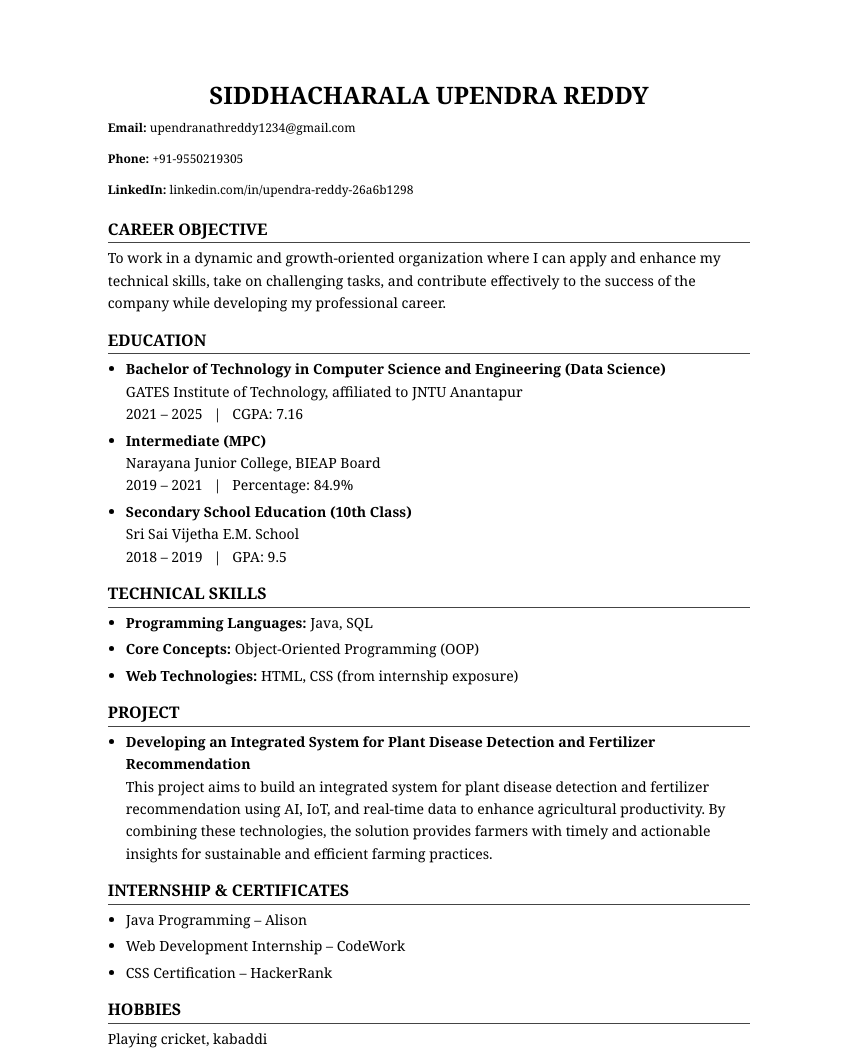
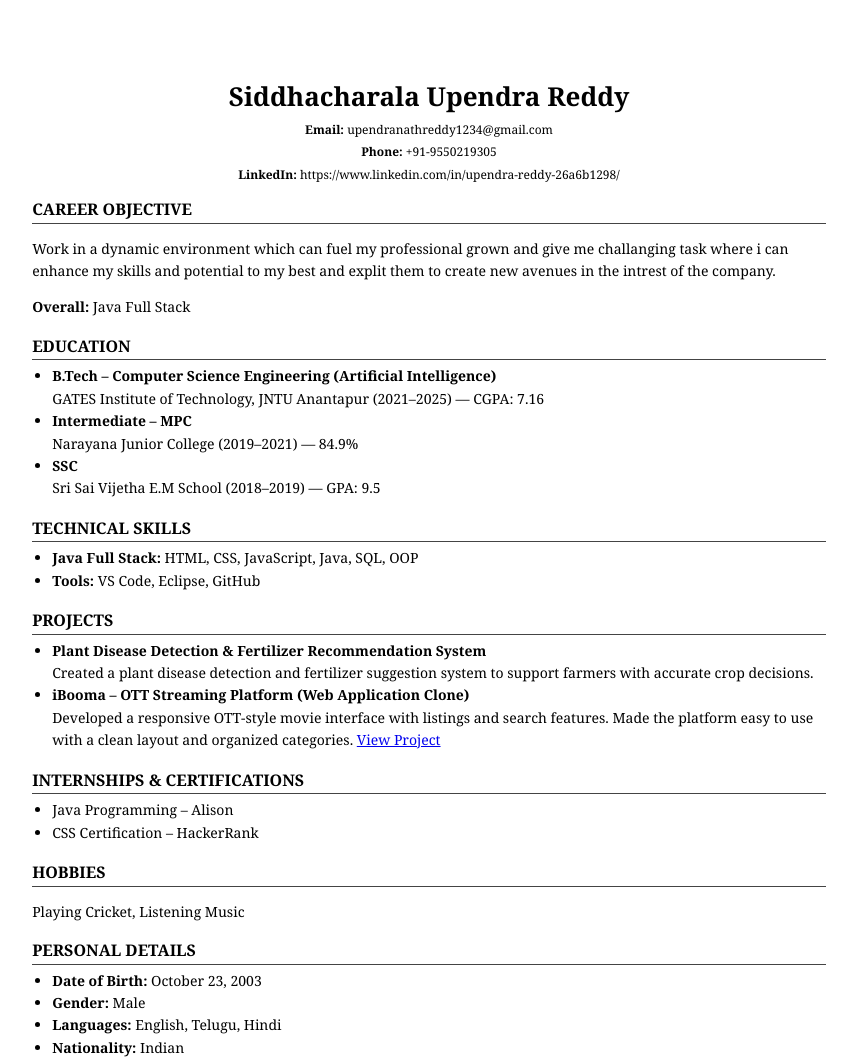
Before and after one commit to Vishnukvvr/Upendra, a plain HTML site: page index.html in a window 1280 px wide. Shown: the top 1062 px of the page, without its empty margins (211-1055 px from the left). Drawn offline with Linux system fonts and the light colour scheme.

Commit message:
Update index.html

```diff
--- a/index.html
+++ b/index.html
@@ -2,143 +2,68 @@
 <html lang="en">
 <head>
 <meta charset="UTF-8">
-  <title>Siddhacharala Upendra Reddy</title>
+<title>Siddhacharala Upendra Reddy </title>
+
 <style>
-    /* Set A4 print size */
-    @page {
-      size: A4;
-      margin: 2cm;
-    }
-
-    * {
-      box-sizing: border-box;
-    }
+    @page { size: A4; margin: 2cm; }
 
     body {
       width: 21cm;
       min-height: 29.7cm;
       margin: 0 auto;
       padding: 2cm;
-      font-family: Cambria, Cochin, Georgia, Times, 'Times New Roman', serif;
+      font-family: Cambria, Georgia, serif;
       line-height: 1.6;
       color: #000;
       background: white;
     }
+    p, li { font-size: 14px; }
+    h1 { margin: 0; font-size: 26px; text-align: center; }
+    h2 { font-size: 16px; border-bottom: 1px solid #444; margin-bottom: 5px; }
 
-    p {
-      font-size: 14px;
-      margin: 4px 0;
-    }
+    .header { text-align: center; margin-bottom: 10px; }
+    .contact p { margin: 3px 0; font-size: 12px; }
 
-    .header {
-
-    }
-
-    h1 {
-      margin: 0;
-      font-size: 24px;
-      text-align: left;
-    }
-
-    .contact {
-      display: flex;
-      flex-direction: column;
-      gap: 4px;
-      font-size: 12px;
-
-    }
-
-    .contact-details {
-      font-size: 12px;
-    }
-
-    .section {
-      margin-top: 8px;
-      page-break-inside: avoid;
-      font-size: 14px;
-    }
-
-    .section h2 {
-      border-bottom: 1px solid #444;
-      font-size: 16px;
-      margin-bottom: 4px;
-    }
-
-    ul {
-      padding-left: 18px;
-      margin: 4px 0;
-    }
-
-    li {
-      margin-bottom: 4px;
-    }
-
-    a {
-      color: #000;
-      text-decoration: none;
-    }
-    header h1{
-        text-align: center;
-    }
-
-    /* Hide scrollbars in print */
-    @media print {
-      html, body {
-        width: 100%;
-        height: auto;
-      }
-    }
+    ul { padding-left: 20px; margin-top: 5px; }
+    .section { margin-bottom: 15px; }
 </style>
 </head>
+
 <body>
 
 <!-- Header -->
-  <header class="header">
-    <div>
-      <h1>SIDDHACHARALA UPENDRA REDDY</h1>
+<div class="header">
+    <h1><strong>Siddhacharala Upendra Reddy</strong></h1>
+    <div class="contact">
+        <p><b>Email:</b> upendranathreddy1234@gmail.com</p>
+        <p><b>Phone:</b> +91-9550219305</p>
+        <p><b>LinkedIn:</b> https://www.linkedin.com/in/upendra-reddy-26a6b1298/</p>
     </div>
-    <div class="contact">
-      <p class="contact-details"><b>Email:</b>
-        <a href="mailto:upendranathreddy1234@gmail.com">upendranathreddy1234@gmail.com</a>
-      </p>
-      <p class="contact-details"><b>Phone:</b> +91-9550219305</p>
-      <p class="contact-details">
-        <b>LinkedIn:</b>
-        <a href="https://www.linkedin.com/in/upendra-reddy-26a6b1298/">
-          linkedin.com/in/upendra-reddy-26a6b1298
-        </a>
-      </p>
 </div>
-  </header>
 
 <!-- Objective -->
 <section class="section">
   <h2>CAREER OBJECTIVE</h2>
   <p>
-      To work in a dynamic and growth-oriented organization where I can apply and enhance my technical skills,
-      take on challenging tasks, and contribute effectively to the success of the company while developing my
-      professional career.
+    Work in a dynamic environment which can fuel my professional grown and give me challanging task where i can  enhance my skills and potential to my best and explit them to create new avenues in the intrest of the company.
   </p>
+  <p><strong>Overall:</strong> Java Full Stack</p>
 </section>
 
 <!-- Education -->
 <section class="section">
   <h2>EDUCATION</h2>
   <ul>
-      <li>
-        <strong>Bachelor of Technology in Computer Science and Engineering (Data Science)</strong><br>
-        GATES Institute of Technology, affiliated to JNTU Anantapur<br>
-        2021 – 2025 &nbsp; | &nbsp; CGPA: 7.16
+    <li><strong>B.Tech – Computer Science Engineering (Artificial Intelligence)</strong><br>
+        GATES Institute of Technology, JNTU Anantapur (2021–2025) — CGPA: 7.16
     </li>
-      <li>
-        <strong>Intermediate (MPC)</strong><br>
-        Narayana Junior College, BIEAP Board<br>
-        2019 – 2021 &nbsp; | &nbsp; Percentage: 84.9%
+
+    <li><strong>Intermediate – MPC</strong><br>
+        Narayana Junior College (2019–2021) — 84.9%
     </li>
-      <li>
-        <strong>Secondary School Education (10th Class)</strong><br>
-        Sri Sai Vijetha E.M. School<br>
-        2018 – 2019 &nbsp; | &nbsp; GPA: 9.5
+
+    <li><strong>SSC</strong><br>
+        Sri Sai Vijetha E.M School (2018–2019) — GPA: 9.5
     </li>
   </ul>
 </section>
@@ -147,32 +72,33 @@
 <section class="section">
   <h2>TECHNICAL SKILLS</h2>
   <ul>
-      <li><strong>Programming Languages:</strong> Java, SQL</li>
-      <li><strong>Core Concepts:</strong> Object-Oriented Programming (OOP)</li>
-      <li><strong>Web Technologies:</strong> HTML, CSS (from internship exposure)</li>
+    <li><strong>Java Full Stack:</strong> HTML, CSS, JavaScript, Java, SQL, OOP</li>
+    <li><strong>Tools:</strong> VS Code, Eclipse, GitHub</li>
   </ul>
 </section>
 
-  <!-- Project -->
+<!-- Projects -->
 <section class="section">
-    <h2>PROJECT</h2>
+  <h2>PROJECTS</h2>
   <ul>
-      <li>
-        <strong>Developing an Integrated System for Plant Disease Detection and Fertilizer Recommendation</strong><br>
-        This project aims to build an integrated system for plant disease detection and fertilizer recommendation
-        using AI, IoT, and real-time data to enhance agricultural productivity. By combining these technologies,
-        the solution provides farmers with timely and actionable insights for sustainable and efficient farming
-        practices.
+    <li><strong>Plant Disease Detection & Fertilizer Recommendation System</strong><br>
+        Created a plant disease detection and fertilizer suggestion system to support farmers with accurate crop decisions.
+
+    </li>
+
+    <li><strong>iBooma – OTT Streaming Platform (Web Application Clone)</strong><br>Developed a responsive OTT-style movie interface with listings and search features.
+Made the platform easy to use with a clean layout and organized categories.
+ <a href="https://lnkd.in/gnA74Wa8" target="_blank">View Project</a>
+
     </li>
   </ul>
 </section>
 
-  <!-- Internships & Certificates -->
+<!-- Certifications -->
 <section class="section">
-    <h2>INTERNSHIP & CERTIFICATES</h2>
+  <h2>INTERNSHIPS & CERTIFICATIONS</h2>
   <ul>
     <li>Java Programming – Alison</li>
-      <li>Web Development Internship – CodeWork</li>
     <li>CSS Certification – HackerRank</li>
   </ul>
 </section>
@@ -180,19 +106,22 @@
 <!-- Hobbies -->
 <section class="section">
   <h2>HOBBIES</h2>
-    <p>Playing cricket, kabaddi</p>
+  <p>Playing Cricket, Listening Music</p>
 </section>
 
 <!-- Personal Details -->
 <section class="section">
   <h2>PERSONAL DETAILS</h2>
   <ul>
-      <li>Date of Birth: October 23, 2003</li>
-      <li>Gender: Male</li>
-      <li>Languages: English, Telugu, Hindi</li>
-      <li>Nationality: Indian</li>
+    <li><strong>Date of Birth:</strong> October 23, 2003</li>
+    <li><strong>Gender:</strong> Male</li>
+    <li><strong>Languages:</strong> English, Telugu, Hindi</li>
+    <li><strong>Nationality:</strong> Indian</li>
   </ul>
 </section>
 
 </body>
 </html>
+
+</body>
+</html>
```
Lines whose indentation alone changed are shown as unchanged.
